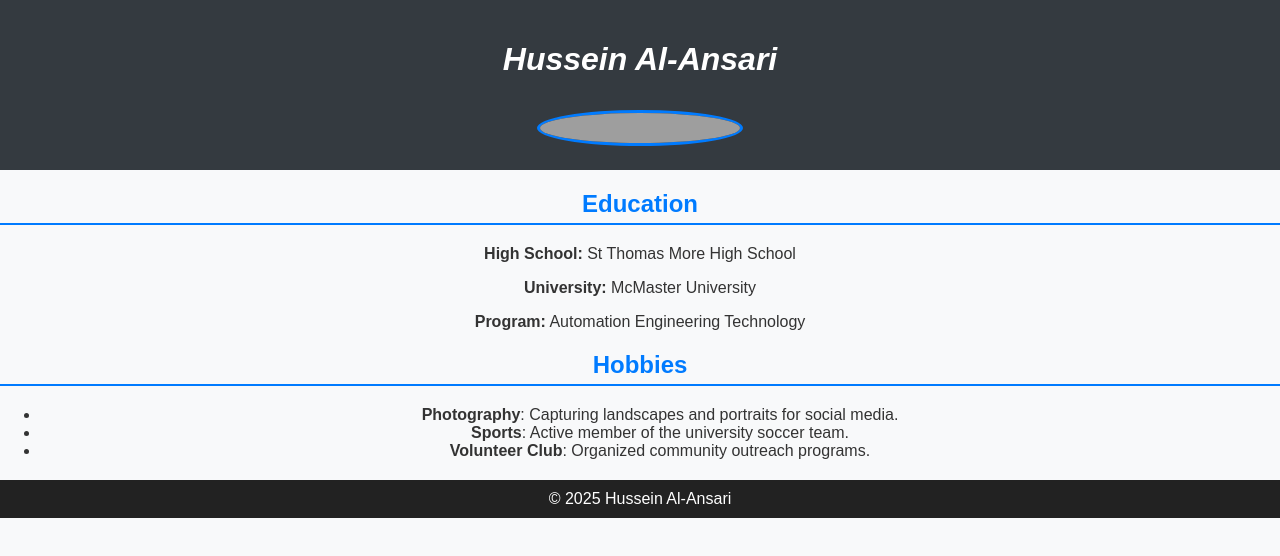
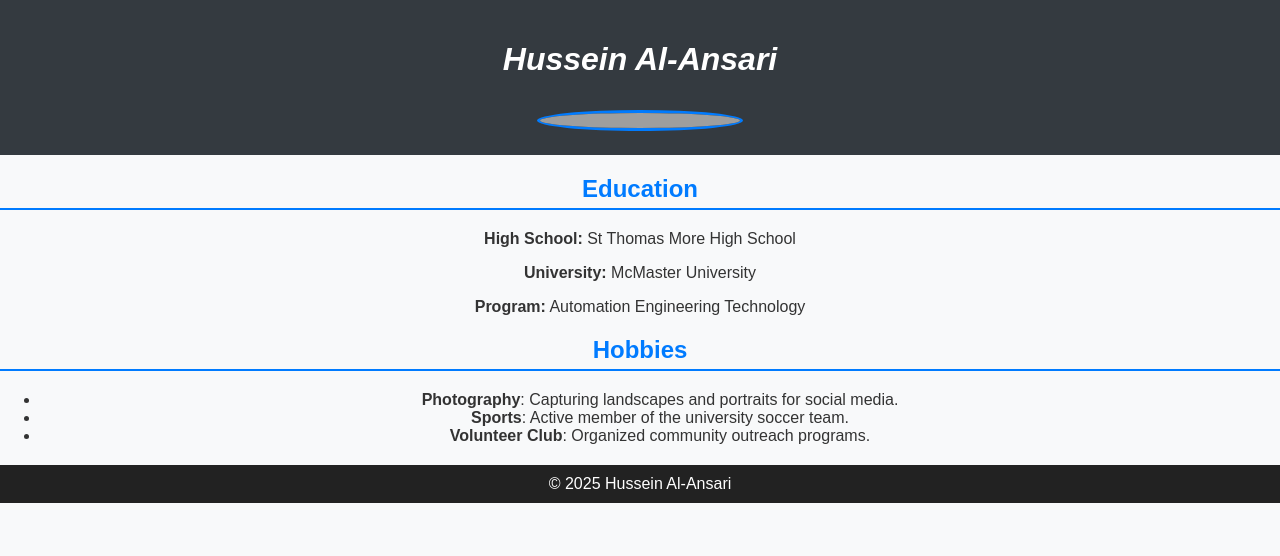
Before and after one commit to HusseinA121/HusseinA121.github.io, a plain HTML site: page index.html in a window 1280 px wide. Drawn offline with Linux system fonts and the light colour scheme; grey boxes are pictures that could not be loaded.

Commit message:
Added profile picture styling

```diff
--- a/style.css
+++ b/style.css
@@ -29,7 +29,7 @@ footer {
 /* Profile Picture Styling */
 .profile-pic {
     width: 200px; /* Adjust width as needed */
-    height: 30px; /* Keeps aspect ratio */
+    height: 15px; /* Keeps aspect ratio */
     border-radius: 50%; /* Makes it circular */
     border: 3px solid #007bff; /* Blue border */
     margin-top: 10px; /* Adds spacing */
```
